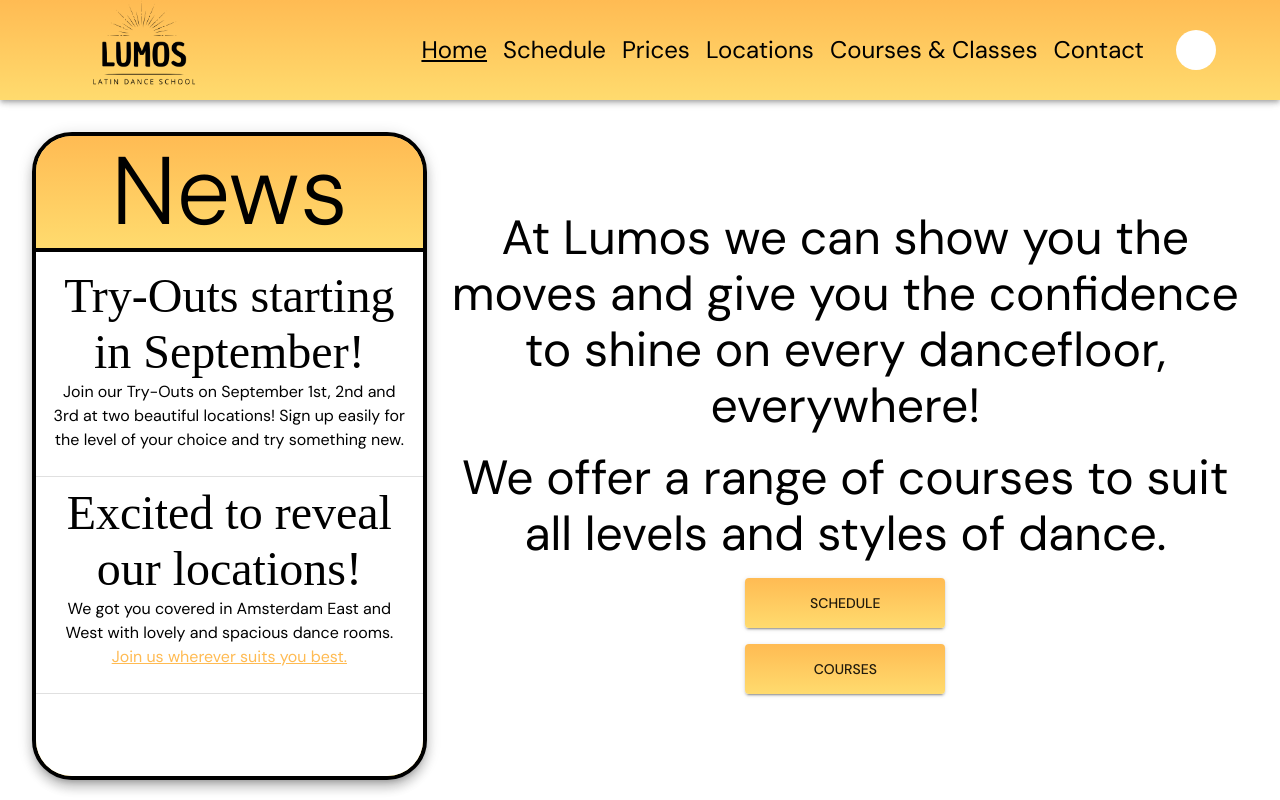
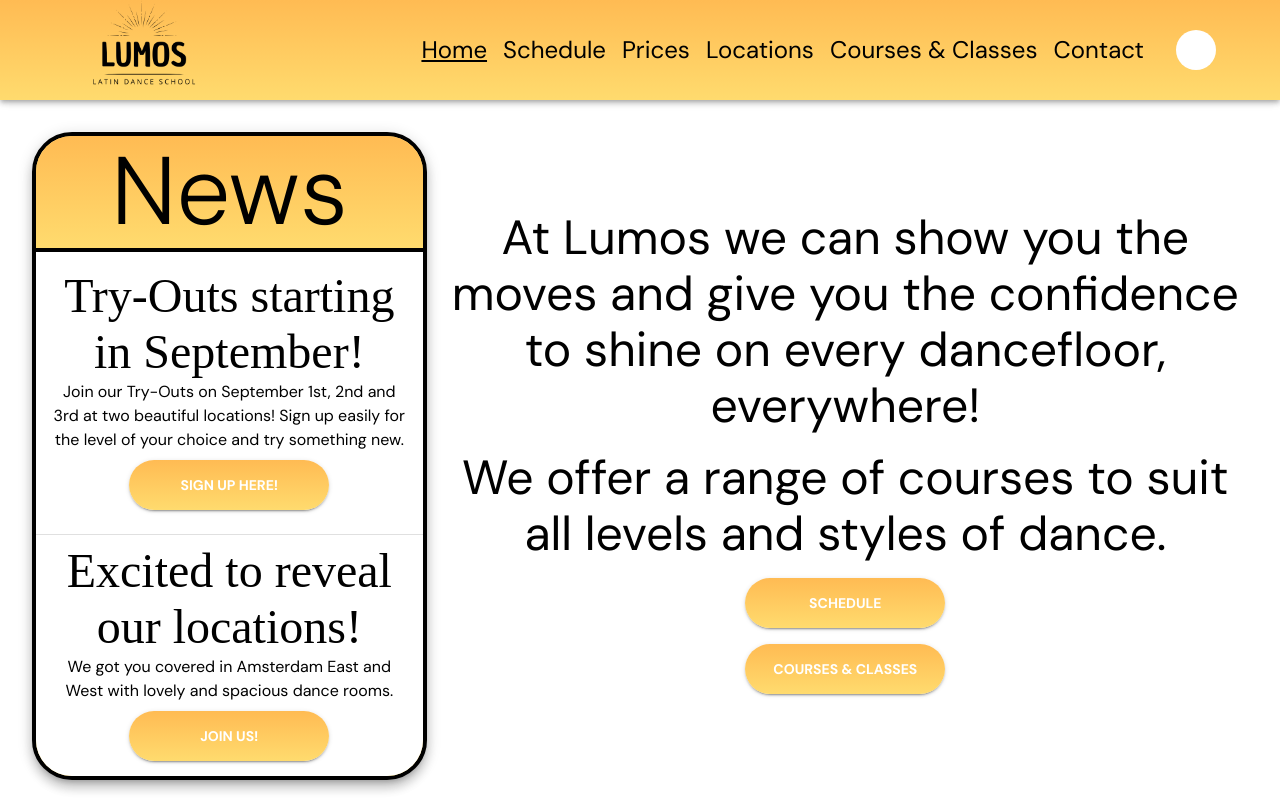
Before and after one commit to Lucobsen/lumos, a React (Vite) app: page / in a window 1280 px wide. Shown: the top 800 px of the page. Built offline with nearby package versions, Linux system fonts and the light colour scheme; some icons are missing; a web font is replaced by a local one.

Commit message:
updated image loading, added homepage buttons

```diff
--- a/src/components/CourseItem.tsx
+++ b/src/components/CourseItem.tsx
@@ -1,6 +1,7 @@
-import { Grid, Box, Typography, List, useMediaQuery, useTheme } from "@mui/material";
+import { Grid, Box, Typography, List, useMediaQuery, useTheme, Skeleton } from "@mui/material";
 import { CourseInfoItem } from "./CourseInfoItem";
 import type { CourseItemProps } from "../routes/courses";
+import { Suspense } from "react";
 
 export const CourseItem = ({ title, backgroundImage, classes }: CourseItemProps) => {
     const { breakpoints } = useTheme();
@@ -14,11 +15,13 @@
                 borderColor='#000'
                 position='relative'
                 boxShadow={({ shadows }) => shadows[8]}>
+                <Suspense fallback={<Skeleton height={isSmallScreen ? '206px' : '360px'} width='100%' />}>
                     <Box
                         component="img"
                         loading='eager'
                         sx={{
                             width: '100%',
+                            height: isSmallScreen ? '206px' : '360px',
                             display: 'block',
                             borderTopLeftRadius: 35,
                             borderTopRightRadius: 35,
@@ -27,6 +30,7 @@
                         alt={`${title} lessons`}
                         src={backgroundImage}
                     />
+                </Suspense>
                 <Typography
                     textAlign='center'
                     color='black'
--- a/src/routes/index.tsx
+++ b/src/routes/index.tsx
@@ -2,6 +2,7 @@
 import { createFileRoute, Link } from '@tanstack/react-router'
 import { PageContainer } from '../components/PageContainer'
 import { useEffect } from 'react';
+import { useTranslation } from 'react-i18next';
 
 const StyledLink = styled(Link)`
   text-decoration: underline;
@@ -19,11 +20,13 @@
   {
     title: 'Try-Outs starting in September!',
     content: 'Join our Try-Outs on September 1st, 2nd and 3rd at two beautiful locations! Sign up easily for the level of your choice and try something new.',
+    linkText: 'Sign up here!',
+    link: '/prices'
   },
   {
     title: 'Excited to reveal our locations!',
     content: 'We got you covered in Amsterdam East and West with lovely and spacious dance rooms.',
-    linkText: 'Join us wherever suits you best.',
+    linkText: 'Join us!',
     link: '/locations'
   }
 ];
@@ -31,6 +34,8 @@
 const Index = () => {
   useEffect(() => { document.title = 'Lumos'; }, []);
 
+
+  const { t } = useTranslation();
   const { breakpoints } = useTheme();
   const isSmallScreen = useMediaQuery(breakpoints.down(900));
 
@@ -62,17 +67,26 @@
                       textAlign='center'>
                       {title}
                     </Typography>
+                    <Stack spacing={1} alignItems='center'>
                       <Typography variant='body1' color='black' textAlign='center'>{content}</Typography>
                       {link && linkText &&
                         <StyledLink to={link}>
-                        <Typography
-                          variant='body1'
-                          color='secondary'
-                          textAlign='center'>
+                          <Button
+                            disableRipple
+                            sx={{
+                              color: 'white',
+                              minWidth: '200px',
+                              height: '50px',
+                              borderRadius: 10,
+                              fontWeight: 'bold',
+                              background: ({ palette }) => `linear-gradient(${palette.secondary.main}, ${palette.primary.main})`,
+                            }}
+                            variant='contained'>
                             {linkText}
-                        </Typography>
+                          </Button>
                         </StyledLink>
                       }
+                    </Stack>
                   </Stack>
                 </ListItem>)}
             </List>
@@ -101,24 +115,30 @@
                 <Button
                   disableRipple
                   sx={{
+                    color: 'white',
                     width: '200px',
                     height: '50px',
+                    borderRadius: 10,
+                    fontWeight: 'bold',
                     background: ({ palette }) => `linear-gradient(${palette.secondary.main}, ${palette.primary.main})`,
                   }}
                   variant='contained'>
-                  Schedule
+                  {t("navItems.schedule")}
                 </Button>
               </Link>
               <Link to="/courses">
                 <Button
                   disableRipple
                   sx={{
+                    color: 'white',
                     width: '200px',
                     height: '50px',
+                    borderRadius: 10,
+                    fontWeight: 'bold',
                     background: ({ palette }) => `linear-gradient(${palette.secondary.main}, ${palette.primary.main})`,
                   }}
                   variant='contained'>
-                  Courses
+                  {t("navItems.courses")}
                 </Button>
               </Link>
             </Stack>
```
Lines whose indentation alone changed are shown as unchanged.
